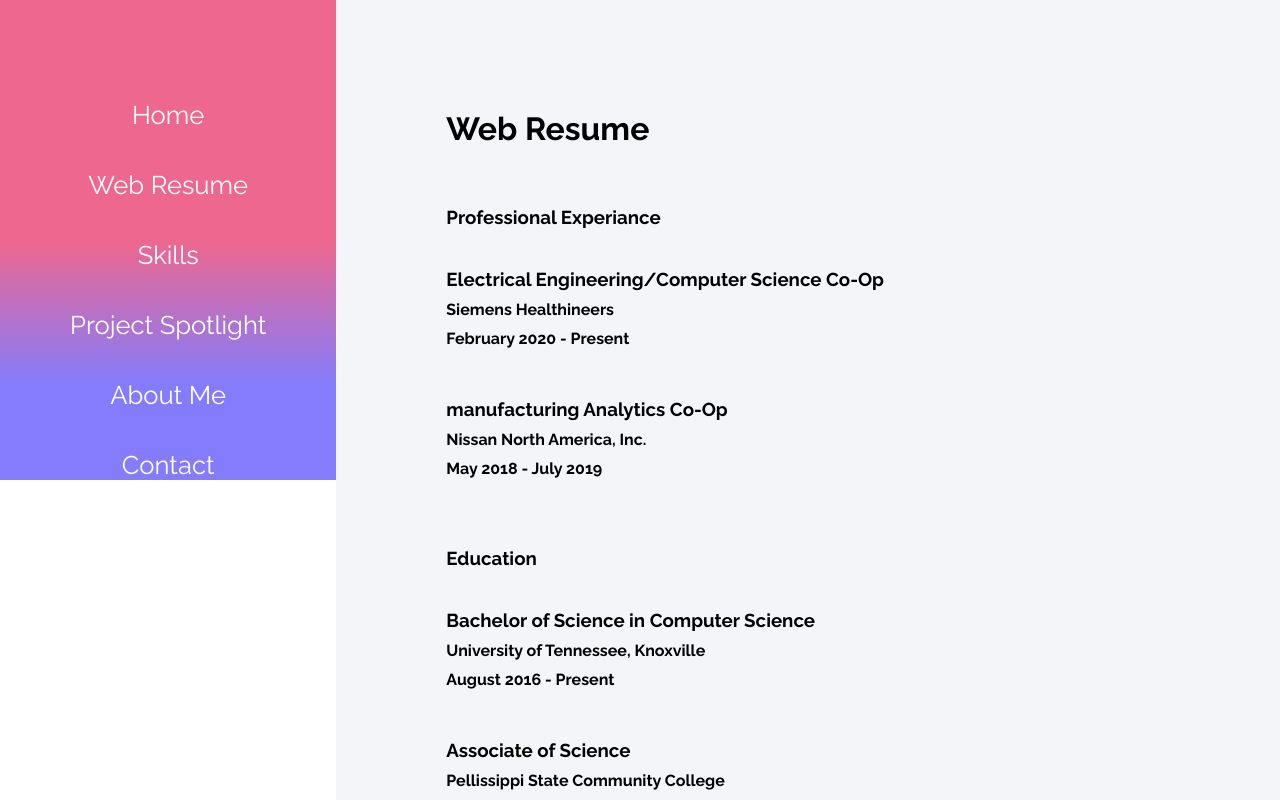
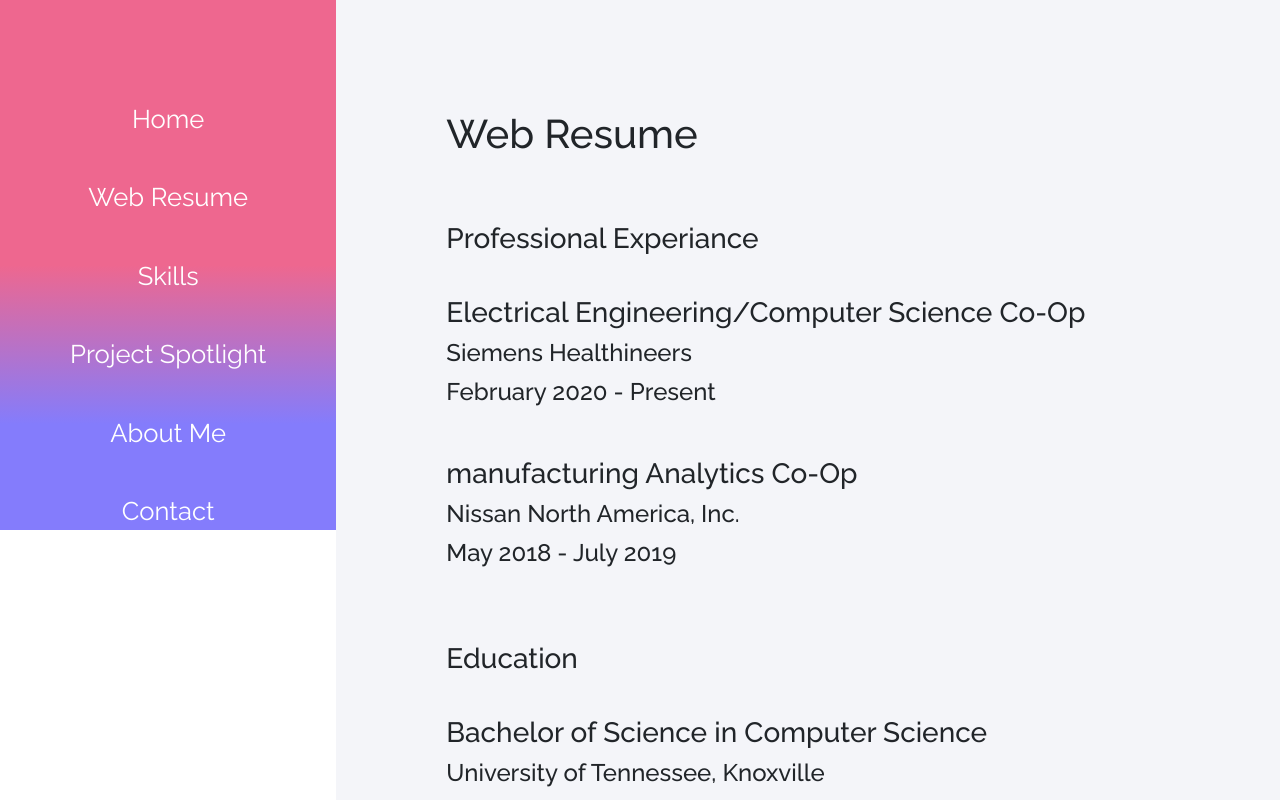
Before and after one commit to justws95/react-resume-site, a React (Create React App) app: page /web-resume in a window 1280 px wide. Shown: the top 800 px of the page. Built offline with nearby package versions, Linux system fonts and the light colour scheme.

Commit message:
Still can fix side bar to use all vertical space.

```diff
--- a/public/index.html
+++ b/public/index.html
@@ -2,6 +2,13 @@
 <html lang="en">
   <head>
     <meta charset="utf-8" />
+    <script src="https://kit.fontawesome.com/2cba884da3.js" crossorigin="anonymous"></script>
+    <link
+      rel="stylesheet"
+      href="https://maxcdn.bootstrapcdn.com/bootstrap/4.3.1/css/bootstrap.min.css"
+      integrity="sha384-ggOyR0iXCbMQv3Xipma34MD+dH/1fQ784/j6cY/iJTQUOhcWr7x9JvoRxT2MZw1T"
+      crossorigin="anonymous"
+    />
     <link rel="icon" href="%PUBLIC_URL%/favicon.ico" />
     <meta name="viewport" content="width=device-width, initial-scale=1" />
     <meta name="theme-color" content="#000000" />
--- a/src/components/App.css
+++ b/src/components/App.css
@@ -14,7 +14,7 @@
 body{
   font-family: 'Raleway';
 }
-.App
+.app
 {
   display: flex;
   width: 100vw;
@@ -34,7 +34,7 @@
   flex:var(--condiv-flex);
 }
 
-.LandingPage
+.landing-page
 {
   display: flex;
   justify-content: center;
@@ -42,13 +42,13 @@
   align-items: center;
 
 }
-.profilepic
+.landing-page-pic
 {
   border-radius: 50%;
   width: 200px;
   margin: 30px;
 }
-.typingeffect
+.typing-effect
 {
   font-size: var(--typing-font);
   margin-bottom: 30px;
@@ -127,14 +127,13 @@
     --sidebar-flex:0;
     --typing-font:2rem;
   }
-  .App
+  .app
   {
     flex-direction: column;
   }
   .side-bar
   {
     padding: 30px;
-    flex:var(--sidebar-flex);
     background: rgb(238,103,143);
     background: linear-gradient(90deg, rgba(238,103,143,1) 50%, rgba(132,124,252,1) 80%);
   }
@@ -163,6 +162,10 @@
     padding-right: 0px;
   }
 }
+
+
+
+
 /*
 @import url('https://fonts.googleapis.com/css?family=Raleway:300,400,500,700&display=swap');
 
--- a/src/components/App.js
+++ b/src/components/App.js
@@ -12,7 +12,7 @@
 function App() {
     return (
         <Router>
-            <div className="App">
+            <div className="app">
                 <SideBar />
                 <Route exact path="/">
                     <LandingPage />
--- a/src/components/LandingPage.js
+++ b/src/components/LandingPage.js
@@ -2,13 +2,14 @@
 //import './LandingPage.css';
 import Typewriter from 'typewriter-effect';
 import ProfileLinks from './ProfileLinks';
+import mugshot from "../images/beef.jpeg"
 
 
 function LandingPage() {
   return (
-    <div className="condiv LandingPage">
-      <img src="../images/beef.jpeg" className="profilepic"></img>
-      <Typewriter
+    <div className="condiv landing-page">
+      <img src={mugshot} className="landing-page-pic"></img>
+      <Typewriter className="typing-effect"
         onInit={(typewriter) => {
           typewriter.typeString('Justin Sumner')
           .pauseFor(750)
--- a/src/components/ProfileLinks.js
+++ b/src/components/ProfileLinks.js
@@ -4,7 +4,7 @@
 
 function ProfileLinks() {
     return (
-      <div className="profile-links">
+      <div class="profile-links">
         <a href="https://github.com/justws95" target="_blank" rel="noopener noreferrer">
           <i class="fab fa-github"></i>
         </a>
--- a/src/components/SideBar.js
+++ b/src/components/SideBar.js
@@ -3,53 +3,9 @@
 //import './SideBar.css';
 
 //TODO: Figure out how to use the hooks api to set active state
-/*
 function NavItem(props) {
     return (
-        <li className="Nav-Item">
-            <Link
-            to={props.tolink}
-            onClick={props.activec.bind(this, props.item)}>
-                {props.item}
-            </Link>
-        </li>
-    );
-}
-
-
-function SideBar() {
-    const [activeItem, setActive] = useState(false);
-
-    function setActive(id) {
-        document.getElementById(id).activeItem = true;
-    }
-
-    setActive("ul-Home-tab");
-
-    return (
-      <div className="Side-Bar">
-        <body>
-            <nav>
-                <ul>
-                    <NavItem id="ul-Home-tab" item="Home" tolink="/"  activec={activeItem}></NavItem>
-                    <NavItem id="ul-Resume-tab" item="Web Resume" tolink="/web-resume" activec={activeItem}></NavItem>
-                    <NavItem id="ul-Skills-tab" item="Skills" tolink="/skills" activec={activeItem}></NavItem>
-                    <NavItem id="ul-Project-tab" item="Project Spotlight" tolink="/project-spotlight" activec={activeItem}></NavItem>
-                    <NavItem id="ul-About-tab" item="About Me" tolink="/about-me" activec={activeItem}></NavItem>
-                    <NavItem id="ul-Contact-tab" item="Contact" tolink="/contact" activec={activeItem}></NavItem>
-                </ul>
-            </nav>
-        </body>
-    </div>
-  );
-}
-
-export default SideBar;
-*/
-
-function NavItem(props) {
-    return (
-        <li className="Nav-Item">
+        <li>
             <Link to={props.tolink}>{props.item}</Link>
         </li>
     );
@@ -59,7 +15,6 @@
 function SideBar() {
     return (
       <div className="side-bar">
-        <body>
         <nav>
             <ul>
                 <NavItem item="Home" tolink="/"></NavItem>
@@ -70,7 +25,6 @@
                 <NavItem item="Contact" tolink="/contact"></NavItem>
             </ul>
         </nav>
-        </body>
     </div>
   );
 }
--- a/src/components/WebResume.js
+++ b/src/components/WebResume.js
@@ -17,8 +17,8 @@
 
 function WebResume() {
     return (
-        <div className="condiv">
-            <h1 className="subtopic">Web Resume</h1>
+        <div class="condiv">
+            <h1 class="subtopic">Web Resume</h1>
             <br></br>
             <h3>Professional Experiance</h3>
             <ResumeItem
--- a/src/index.css
+++ b/src/index.css
@@ -1,6 +1,6 @@
 body {
   margin: 0;
-  font-family: 'Courier New','Segoe UI', 'Roboto', 'Oxygen',
+  font-family: -apple-system, BlinkMacSystemFont, 'Segoe UI', 'Roboto', 'Oxygen',
     'Ubuntu', 'Cantarell', 'Fira Sans', 'Droid Sans', 'Helvetica Neue',
     sans-serif;
   -webkit-font-smoothing: antialiased;
```
Lines whose indentation alone changed are shown as unchanged.
